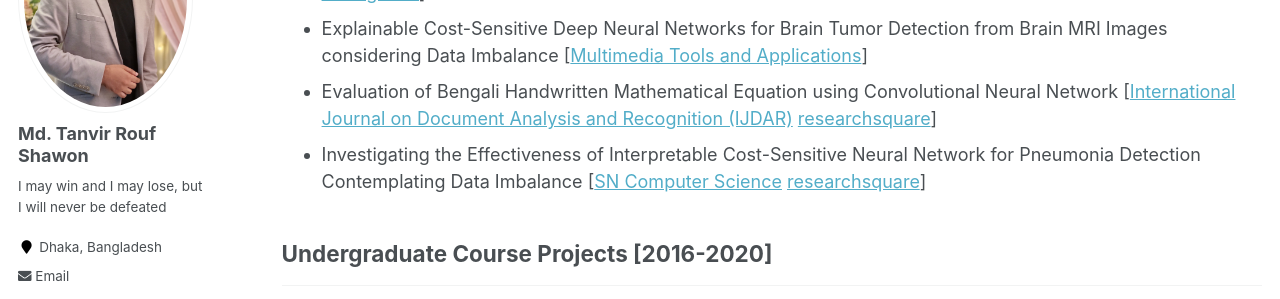
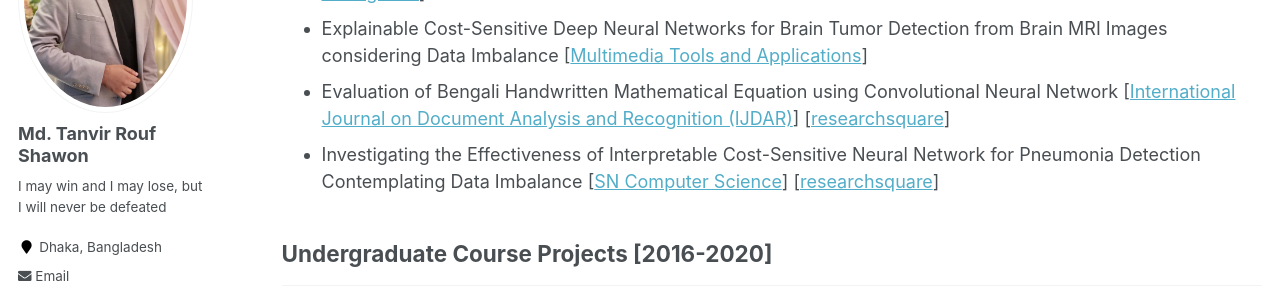
Before and after one commit to shawon-tanvir/shawon-tanvir.github.io, a Jekyll site: the page built from _pages/projects.md, in a window 1280 px wide and 900 px high, scrolled down 483 px. Shown: the part 152-451 px from the top of the window. Built offline with Jekyll 4.4.1, drawn with Linux system fonts in a browser that asks for light colours.

```diff
--- a/_pages/projects.md
+++ b/_pages/projects.md
@@ -19,8 +19,8 @@ author_profile: true
 ## Under Review
 * Bengali Fake Reviews: A Benchmark Dataset and Detection System [[Engineering Applications of Artificial Intelligence](https://www.sciencedirect.com/journal/engineering-applications-of-artificial-intelligence)]
 * Explainable Cost-Sensitive Deep Neural Networks for Brain Tumor Detection from Brain MRI Images considering Data Imbalance [[Multimedia Tools and Applications](https://www.springer.com/journal/11042)]
-* Evaluation of Bengali Handwritten Mathematical Equation using Convolutional Neural Network [[International Journal on Document Analysis and Recognition (IJDAR)](https://www.springer.com/journal/10032) [researchsquare](https://www.researchsquare.com/article/rs-2553612/v1)]
-* Investigating the Effectiveness of Interpretable Cost-Sensitive Neural Network for Pneumonia Detection Contemplating Data Imbalance [[SN Computer Science](https://www.springer.com/journal/42979) [researchsquare](https://www.researchsquare.com/article/rs-3047442/v1)]
+* Evaluation of Bengali Handwritten Mathematical Equation using Convolutional Neural Network [[International Journal on Document Analysis and Recognition (IJDAR)](https://www.springer.com/journal/10032)] [[researchsquare](https://www.researchsquare.com/article/rs-2553612/v1)]
+* Investigating the Effectiveness of Interpretable Cost-Sensitive Neural Network for Pneumonia Detection Contemplating Data Imbalance [[SN Computer Science](https://www.springer.com/journal/42979)] [[researchsquare](https://www.researchsquare.com/article/rs-3047442/v1)]
 
 ## Undergraduate Course Projects [2016-2020]
 ----------------
```
